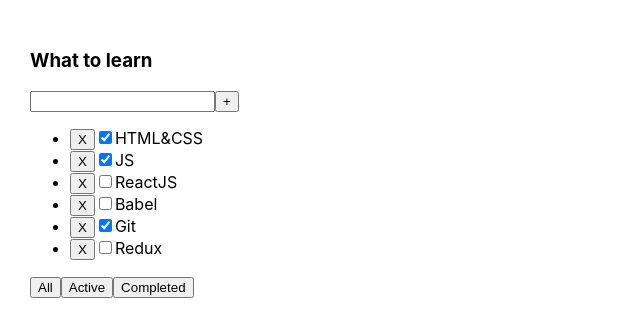
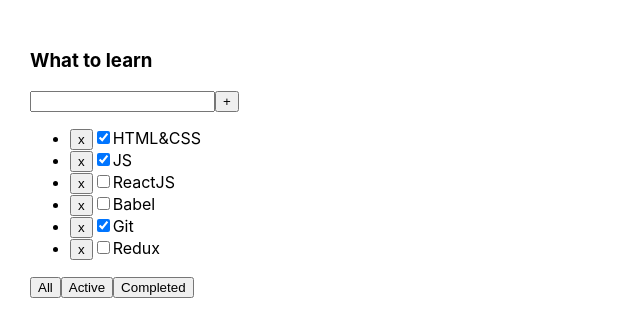
Before and after one commit to Mayday2020/React-ToDoList, a React (Create React App) app: page / in a window 1280 px wide. Shown: the top 336 px of the page, without its empty margins (0-640 px from the left). Built offline with nearby package versions, Linux system fonts and the light colour scheme.

Commit message:
'task03'

```diff
--- a/package.json
+++ b/package.json
@@ -10,10 +10,12 @@
     "@types/node": "^12.0.0",
     "@types/react": "^16.9.0",
     "@types/react-dom": "^16.9.0",
+    "@types/uuid": "^8.3.0",
     "react": "^16.13.1",
     "react-dom": "^16.13.1",
     "react-scripts": "3.4.1",
-    "typescript": "~3.7.2"
+    "typescript": "~3.7.2",
+    "uuid": "^8.3.2"
   },
   "scripts": {
     "start": "react-scripts start",
--- a/src/App.tsx
+++ b/src/App.tsx
@@ -1,6 +1,7 @@
 import React, {useState} from 'react';
 import './App.css';
 import {Todolist} from './Todolist';
+import {v1} from "uuid";
 
 export type keyType = "All" | "Completed" | "Active"
 function App() {
@@ -8,13 +9,17 @@ function App() {
         setFilter(key)
     }
     let [tasks1, setTasks1]=useState([
-        { id: 1, title: "HTML&CSS", isDone: true },
-        { id: 2, title: "JS", isDone: true },
-        { id: 3, title: "ReactJS", isDone: false },
-        { id: 4, title: "Babel", isDone: false },
-        { id: 5, title: "Git", isDone: true },
-        { id: 6, title: "Redux", isDone: false }]
+        { id: v1(), title: "HTML&CSS", isDone: true },
+        { id: v1(), title: "JS", isDone: true },
+        { id: v1(), title: "ReactJS", isDone: false },
+        { id: v1(), title: "Babel", isDone: false },
+        { id: v1(), title: "Git", isDone: true },
+        { id: v1(), title: "Redux", isDone: false }]
     )
+    const addTask =(newTitle: string)=>{
+        let newTask = { id: v1(), title: newTitle, isDone: false }
+        setTasks1([newTask, ...tasks1])
+    }
     let [filter, setFilter] = useState<keyType>('All')
 
     let filterValue = tasks1;
@@ -23,16 +28,15 @@ function App() {
     }if(filter === "Completed"){
         filterValue = tasks1.filter(f => f.isDone)
     }
-    const removeTasks = (Mid: number)=>{
-        tasks1 = tasks1.filter(f=>f.id!==Mid)
+    const removeTasks = (Mid: string) => {
+        tasks1 = tasks1.filter(f => f.id!==Mid)
         setTasks1(tasks1)
     }
-
-
     return (
         <div className="App">
             <Todolist title="What to learn"
                       tasks={filterValue}
+                      addTask={addTask}
                       removeTasks={removeTasks}
                       changeFilter={changeFilter}/>
         </div>
--- a/src/TodoList.tsx
+++ b/src/TodoList.tsx
@@ -1,8 +1,10 @@
 import React, {FC} from 'react';
 import {keyType} from "./App";
+import Button from "./components/Button";
+import Input from "./components/Input";
 
 type TaskType = {
-    id: number
+    id: string
     title: string
     isDone: boolean
 }
@@ -10,31 +12,38 @@ type TaskType = {
 type PropsType = {
     title: string
     tasks: Array<TaskType>
-    removeTasks: (id: number)=>void
+    removeTasks: (id: string)=>void
     changeFilter: (key: keyType)=>void
+    addTask: (newTitle: string) => void
 }
 
 export function Todolist(props: PropsType) {
+    const changeFilterHandlerAll = () => props.changeFilter('All')
+    const changeFilterHandlerActive = () => props.changeFilter('Active')
+    const changeFilterHandlerCompleted = () => props.changeFilter('Completed')
     return <div>
         <h3>{props.title}</h3>
         <div>
-            <input/>
+            {/*<Input callBack={(newTitle: string)=>props.addTask(newTitle)}/>*/}
+            <Input callBack={props.addTask}/>
+            {/*<input/>
             <button>+</button>
+            */}
         </div>
         <ul>
-            {props.tasks.map(m=> <li key={m.id}>
-                <button onClick={()=>props.removeTasks(m.id)}>X</button>
-                <input type="checkbox" checked={m.isDone}/>
-                <span>{m.title}</span>
-            </li>)}
-            {/*<li><input type="checkbox" checked={props.tasks[0].isDone}/> <span>{props.tasks[0].title}</span></li>
-            <li><input type="checkbox" checked={props.tasks[1].isDone}/> <span>{props.tasks[1].title}</span></li>
-            <li><input type="checkbox" checked={props.tasks[2].isDone}/> <span>{props.tasks[2].title}</span></li>*/}
+            {props.tasks.map((t) => {
+                const removeTaskHandler = () => props.removeTasks(t.id)
+                return <li key={t.id}>
+                    <Button callBack={removeTaskHandler} value={'x'}/>
+                    <input type="checkbox" checked={t.isDone}/>
+                    <span>{t.title}</span>
+                </li>
+            })}
         </ul>
         <div>
-            <button onClick={()=>props.changeFilter('All')}>All</button>
-            <button onClick={()=>props.changeFilter('Active')}>Active</button>
-            <button onClick={()=>props.changeFilter("Completed")}>Completed</button>
+            <Button callBack={changeFilterHandlerAll} value={'All'}/>
+            <Button callBack={changeFilterHandlerActive} value={'Active'}/>
+            <Button callBack={changeFilterHandlerCompleted} value={'Completed'}/>
         </div>
     </div>
 }
--- /dev/null
+++ b/src/components/Button.tsx
@@ -0,0 +1,13 @@
+import React from "react";
+type propsType={
+    callBack:()=>void
+    value: string
+}
+const Button = (props:propsType)=>{
+    const onClickHandler = ()=>{
+        props.callBack()}
+    return (
+        <button onClick={onClickHandler}>{props.value}</button>
+    )
+}
+export default Button
--- /dev/null
+++ b/src/components/Input.tsx
@@ -0,0 +1,33 @@
+import React, {ChangeEvent, KeyboardEvent, useState} from "react";
+
+
+type InputType = {
+    callBack:(newTitle: string)=>void
+}
+const Input = (props:InputType) => {
+    let [title, setTitle]=useState('')
+
+    const onChangeHandler = (event: ChangeEvent<HTMLInputElement>) => {
+        setTitle(event.currentTarget.value)
+    }
+    const onClickHandler = () => {
+        props.callBack(title)
+        setTitle('')
+    }
+    const onKeyPressHandler = (event: KeyboardEvent<HTMLInputElement>)=>{
+        if(event.key === 'Enter'){
+            onClickHandler()
+        }
+    }
+    return (
+        <div>
+            <input
+                onChange={onChangeHandler}
+                value={title}
+                onKeyPress={onKeyPressHandler}
+            />
+            <button onClick={onClickHandler}>+</button>
+        </div>
+    )
+}
+export default Input
```
Also changed, not shown: 1 other file (tests, documents, lock files or other folders).
